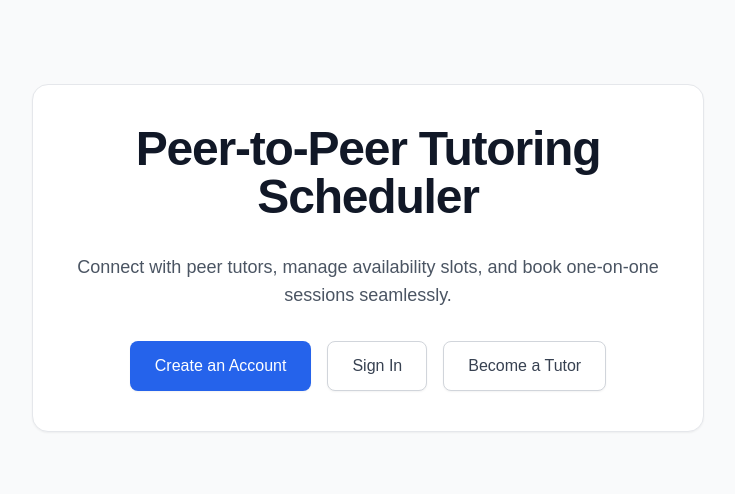
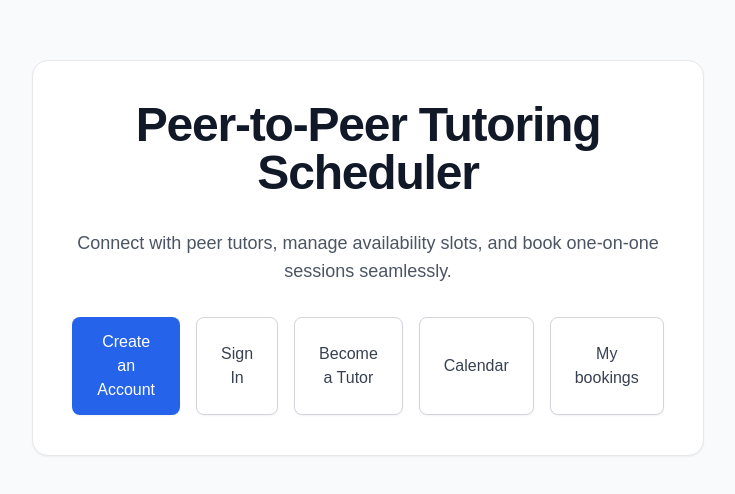
Before and after one commit to PSaanviBhat/Software-Engineering-Lab-Team7, a Next.js app in the folder frontend/: page / in a window 1280 px wide. Shown: the part 142-636 px from the top of the page, without its empty margins (272-1007 px from the left). Built offline with nearby package versions, Linux system fonts and the light colour scheme.

Commit message:
PTS-40 add Calendar and My bookings links to home page

```diff
--- a/frontend/app/page.js
+++ b/frontend/app/page.js
@@ -30,6 +30,18 @@
           >
             Become a Tutor
           </Link>
+          <Link
+            href="/calendar"
+            className="inline-flex items-center justify-center px-6 py-3 border border-gray-300 text-base font-medium rounded-lg text-gray-700 bg-white hover:bg-gray-50 transition-colors shadow-sm"
+          >
+            Calendar
+          </Link>
+          <Link
+            href="/my-bookings"
+            className="inline-flex items-center justify-center px-6 py-3 border border-gray-300 text-base font-medium rounded-lg text-gray-700 bg-white hover:bg-gray-50 transition-colors shadow-sm"
+          >
+            My bookings
+          </Link>
         </div>
       </div>
     </main>
```
